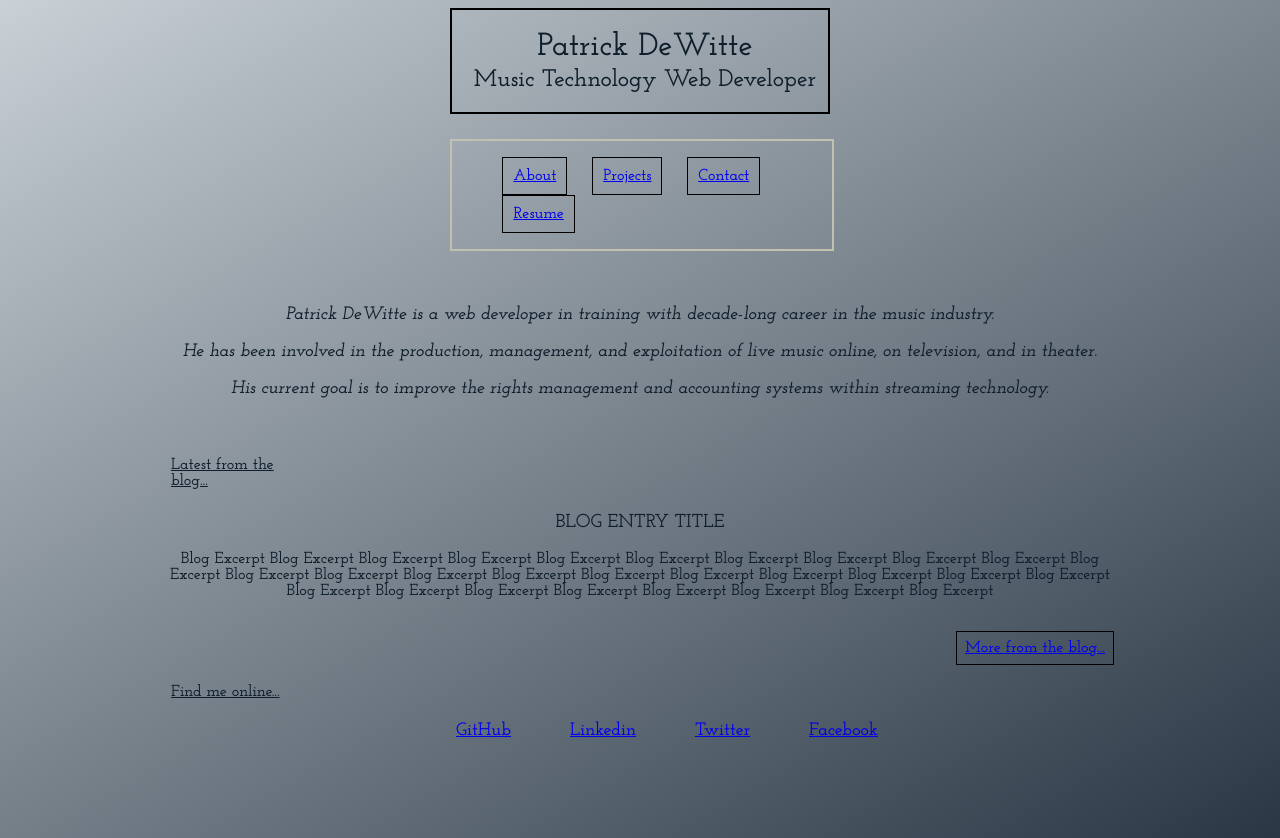
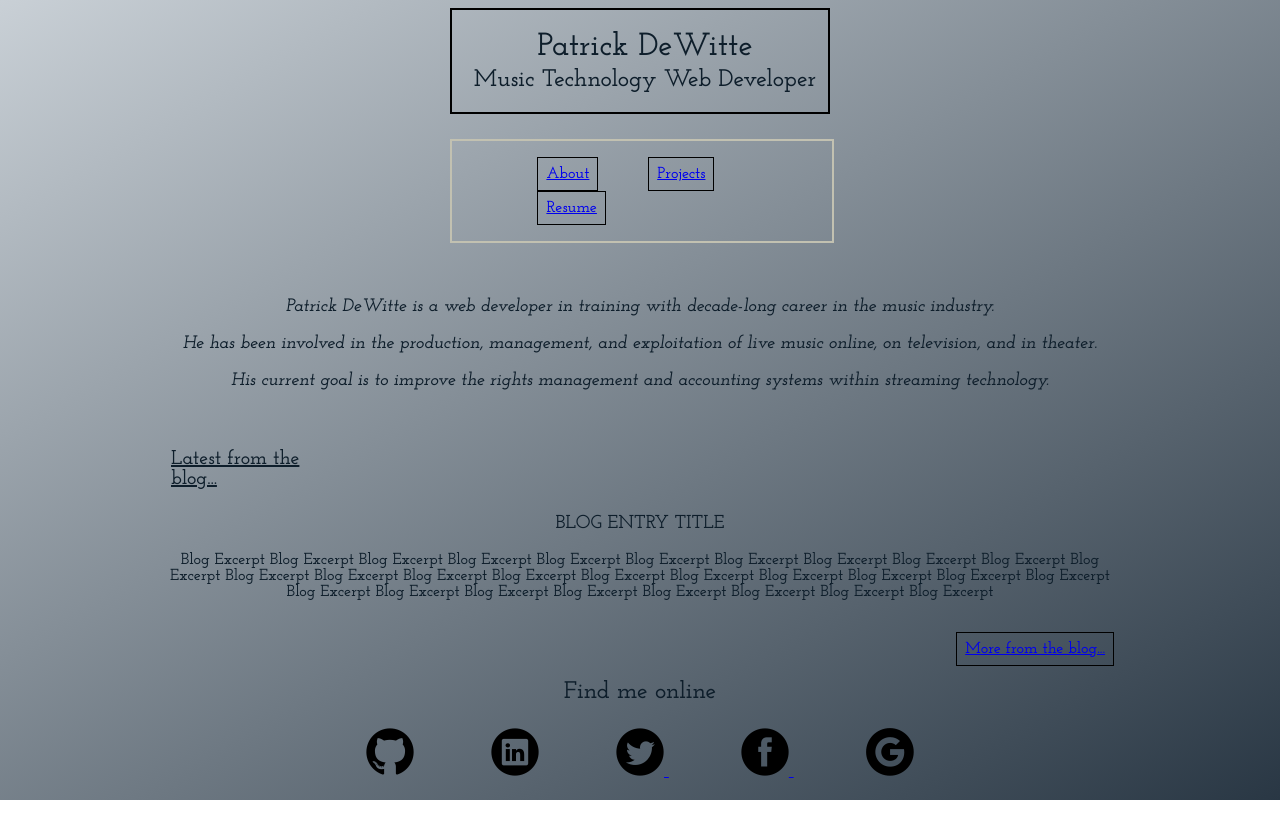
Before and after one commit to phdewitte/phdewitte.github.io, a plain HTML site: page index.html in a window 1280 px wide. After the commit the page ends 800 px from the top, so only its background shows below. Drawn offline with Linux system fonts and the light colour scheme.

Commit message:
Update contact links and clean up css across site.

```diff
--- a/index.html
+++ b/index.html
@@ -15,7 +15,6 @@
     <ul>
       <li><a href="/about/">About</a></li>
       <li><a href="/projects/">Projects</a></li>
-      <li><a href="/contact/">Contact</a></li>
       <li><a href="/resume/">Resume</a></li>
     </ul>
   </nav>
@@ -37,11 +36,12 @@
   </div>
 
   <footer>
-    <p class="mini-left">Find me online...</p>
-    <a href="http://www.github.com/phdewitte">GitHub</a>
-    <a href="https://www.linkedin.com/in/patrickdewitte?trk=nav_responsive_tab_profile">Linkedin</a>
-    <a href="http://www.twitter.com/patrickhdewitte">Twitter</a>
-    <a href="http://www.facebook.com/patrickhdewitte">Facebook</a>
+    <p>Find me online</p>
+    <a href="http://www.github.com/phdewitte"><img src="imgs/social-041-round_github.png"></a>
+    <a href="https://www.linkedin.com/in/patrickdewitte?trk=nav_responsive_tab_profile"><img src="imgs/social-011-round_linkedin.png"></a>
+    <a href="http://www.twitter.com/patrickhdewitte"><img src="imgs/social-003-round_twitter.png"</a>
+    <a href="http://www.facebook.com/patrickhdewitte"><img src="imgs/social-006-round_facebook.png"</a>
+    <a href="mailto:patrickhdewitte@gmail.com"><img src="imgs/social-009-round_google.png"</a>
   </footer>
 
   </body>
--- a/stylesheets/blog.css
+++ b/stylesheets/blog.css
@@ -64,6 +64,7 @@ nav button {
 }
 
 
-footer {
+footer p {
+  font-size:24px;
   text-align: center;
 }
--- a/stylesheets/default.css
+++ b/stylesheets/default.css
@@ -49,9 +49,8 @@ nav {
 nav li {
   display: inline-block;
   border: 1px solid black;
-  padding:10px;
-  margin-left:10px;
-  margin-right:10px;
+  padding:8px;
+  margin-left:45px;
 }
 
 #about-mini {
@@ -71,8 +70,9 @@ nav li {
 
 .mini-left {
   text-decoration: underline;
+  font-size: 20px;
   text-align:left;
-  margin-right: 86%;
+  margin-right: 80%;
   padding: 5px;
 }
 
@@ -84,20 +84,22 @@ nav li {
   margin-bottom:1em;
 }
 
-article {
-}
 
 footer {
-  margin:5em;
-  width: 75%;
-  margin-left:12.5%;
-  margin-right:12.5%;
+  margin-top:5em;
+  width: 50%;
+  margin-left:25%;
+  margin-right:25%;
   text-align: center;
 }
 
 footer a {
-  display:inline-block;
-  padding-left:3em;
-  padding-bottom:1em;
-  font-size:18px;
+  margin:10px 20px 0px 20px;
+  padding: 1em;
+
 }
+
+footer p {
+  font-size:24px;
+  text-align: center;
+}
```
Also changed, not shown: blog/arrays-hashes.html (+6 -5 lines), blog/blog-template.html (+6 -5 lines), blog/css-concepts.html (+6 -5 lines), blog/git.html (+6 -5 lines), blog/index.html (+5 -4 lines), imgs/social-003-round_twitter.png (added), imgs/social-006-round_facebook.png (added), imgs/social-009-round_google.png (added), imgs/social-011-round_linkedin.png (added), imgs/social-041-round_github.png (added), imgs/studio-b.png (added).
